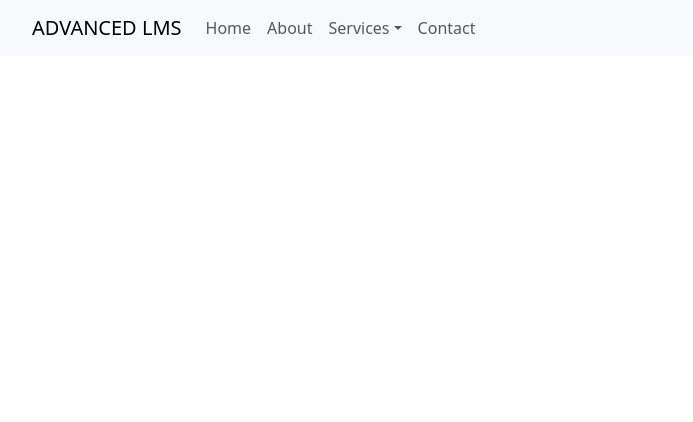
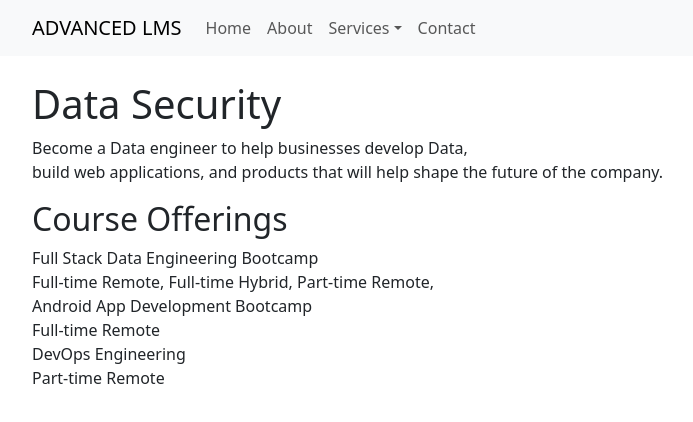
Before and after one commit to Josephshitandi/LMS-Frond-End, a React (Create React App) app: page /courses/productDesign in a window 1280 px wide. Shown: the top 422 px of the page, without its empty margins (50-743 px from the left). Built offline with nearby package versions, Linux system fonts and the light colour scheme.

Commit message:
Modified Product Design course

```diff
--- a/src/App.js
+++ b/src/App.js
@@ -9,6 +9,7 @@ import Software from './components/courses/softwareEngineer';
 import ContactForm from './components/contact';
 import Data from './components/courses/dataScience';
 import Cyber from './components/courses/cyberSecurity';
+import Product from './components/courses/productDesign';
 
 
 
@@ -27,6 +28,7 @@ const App = () => {
         <Route path="/courses/softwareEngineer" element={<Software />} />
         <Route path="/courses/dataScience" element={<Data />} />
         <Route path="/courses/cyberSecurity" element={<Cyber />} />
+        <Route path="/courses/productDesign" element={<Product />} />
       </Routes>
     </Router>
       </div>
--- a/src/components/courses/productDesign.js
+++ b/src/components/courses/productDesign.js
@@ -0,0 +1,25 @@
+import React from 'react';
+
+const Product = () => {
+  return (
+    <div className="container mt-4">
+      <h1>Data Security</h1>
+      <p>
+      Become a Data engineer to help businesses develop Data,<br />
+       build web applications, and products that will help shape the future of the company.
+      </p>
+
+      <h2>Course Offerings</h2>
+      <p>
+        Full Stack Data Engineering Bootcamp<br />
+        Full-time Remote, Full-time Hybrid, Part-time Remote,<br />
+        Android App Development Bootcamp<br />
+        Full-time Remote<br />
+        DevOps Engineering<br />
+        Part-time Remote
+      </p>
+    </div>
+  );
+};
+
+export default Product;
```
